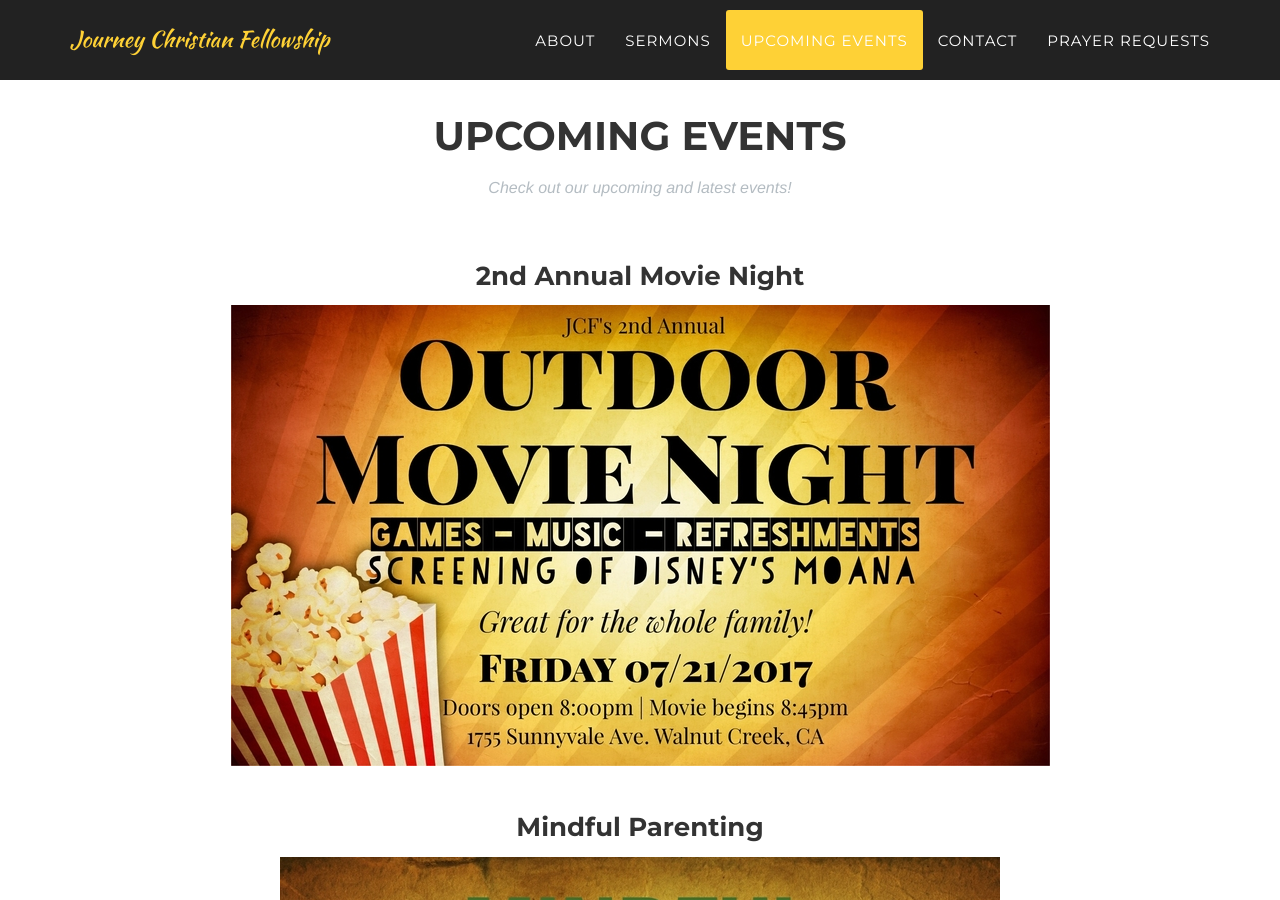
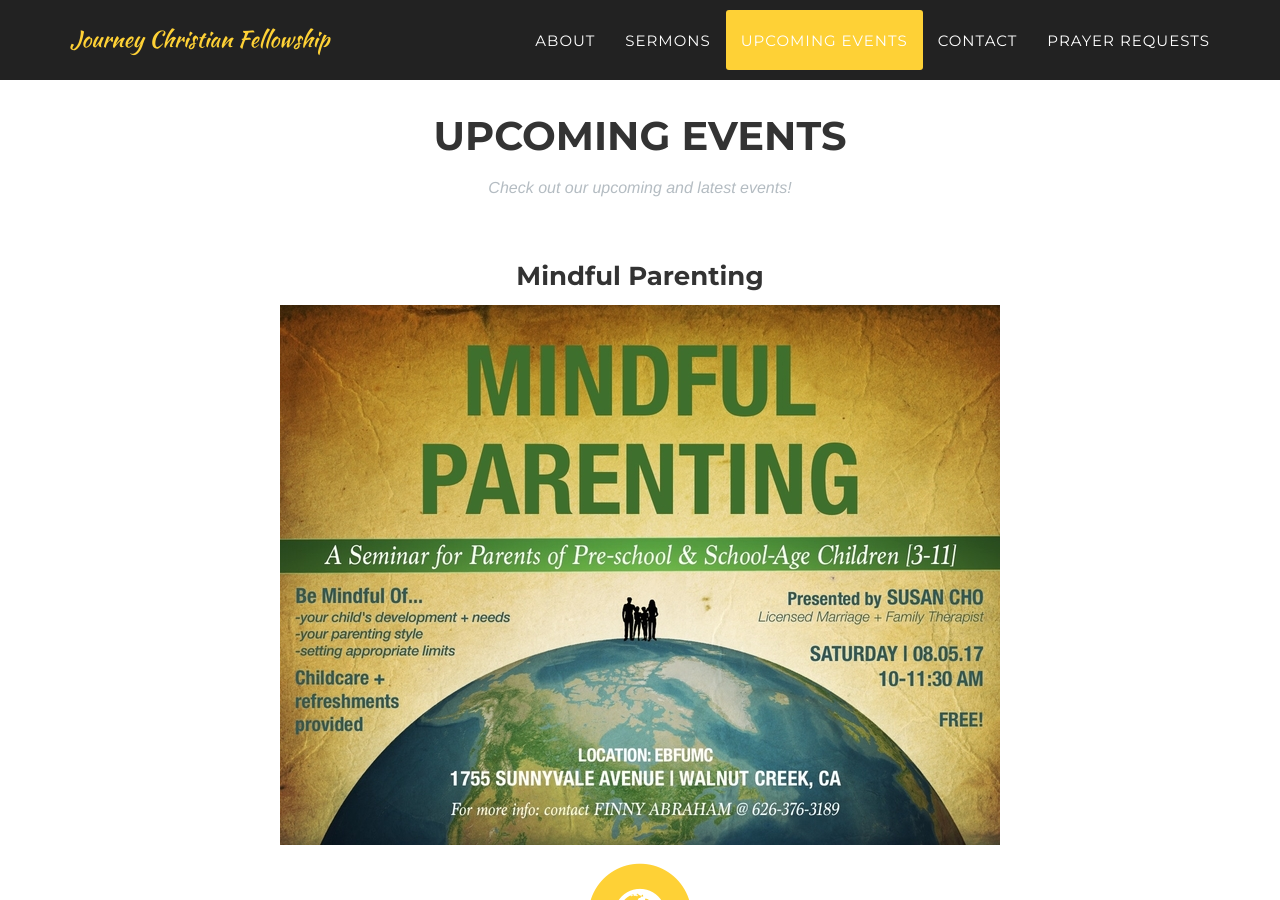
Before and after one commit to tabithahsia/churchwebsite, a Jekyll site: the page built from index.html, in a window 1280 px wide and 900 px high, scrolled down 4207 px. Built offline with Jekyll 4.4.1, drawn with Linux system fonts in a browser that asks for light colours; some web fonts are replaced.

Commit message:
(update) Update website with recent info

```diff
--- a/_includes/portfolio_grid.html
+++ b/_includes/portfolio_grid.html
@@ -24,7 +24,6 @@
                     </div>
                 </div>
             {% endfor %} -->
-
             <iframe width="560" height="315" src="https://www.youtube.com/embed/gX2yep4PT28" frameborder="0" allowfullscreen></iframe>
             <br>
             <iframe width="560" height="315" src="https://www.youtube.com/embed/BZHy_ue7hJY" frameborder="0" allowfullscreen></iframe>
--- a/_includes/services.html
+++ b/_includes/services.html
@@ -8,20 +8,6 @@
                 </div>
             </div>
             <div class="row text-center">
-                <!-- <div class="col-md-4"> -->
-                    <!-- <span class="fa-stack fa-4x">
-                        <i class="fa fa-circle fa-stack-2x text-primary"></i>
-                        <i class="fa fa-film fa-stack-1x fa-inverse"></i>
-                    </span> -->
-                    <h3 class="service-heading">2nd Annual Movie Night </h3>
-                    <p style="text-align:center">
-                      <a href="http://goo.gl/ihVm8E">
-                        <img class="img-centered" src="./img/Resize_MovieNight.jpg"/>
-                      </a>
-                    </p>
-                <!-- </div> -->
-                <!-- <div class="col-md-4"> -->
-                <br>
                   <h3 class="service-heading">Mindful Parenting</h3>
                   <p style="text-align:center">
                     <img class="img-centered" src="./img/Resize_MindfulParenting.jpg"/>
--- a/_includes/team.html
+++ b/_includes/team.html
@@ -11,10 +11,10 @@
                 {% for member in site.people %}
                 <div class="col-sm-4">
                     <div class="team-member">
-                        <img src="img/team/{{ member.pic }}.jpg" class="img-responsive img-circle" alt="">
+                        <img src="img/team/{{ member.pic }}.jpg" class="img-responsive img-circle" alt="" onClick="showOrHide()">
                         <h4>{{ member.name }}</h4>
                         <p class="text-muted">{{ member.position }}</p>
-                        <p class="text-muted">{{ member.summary }}</p>
+                        <!-- <p id ="summary" style="display:none" class="text-muted">{{ member.summary }}</p> -->
                         <ul class="list-inline social-buttons">
                             {% for network in member.social %}
                             <li>
@@ -23,11 +23,23 @@
                                 </a>
                             </li>
                             {% endfor %}
+                        </ul>
+                        <p class="text-muted">{{ member.summary }}</p>
 
-                        </ul>
                     </div>
                 </div>
                 {% endfor %}
             </div>
 
     </section>
+
+    <script>
+      function showOrHide() {
+        var x = document.getElementById('summary');
+        if (x.style.display === 'none') {
+          x.style.display = 'block';
+        } else {
+          x.style.display = 'none';
+        }
+      }
+    </script>
```
Also changed, not shown: img/Resize_MovieNight.jpg (deleted), img/team/Steve_George.jpg.
